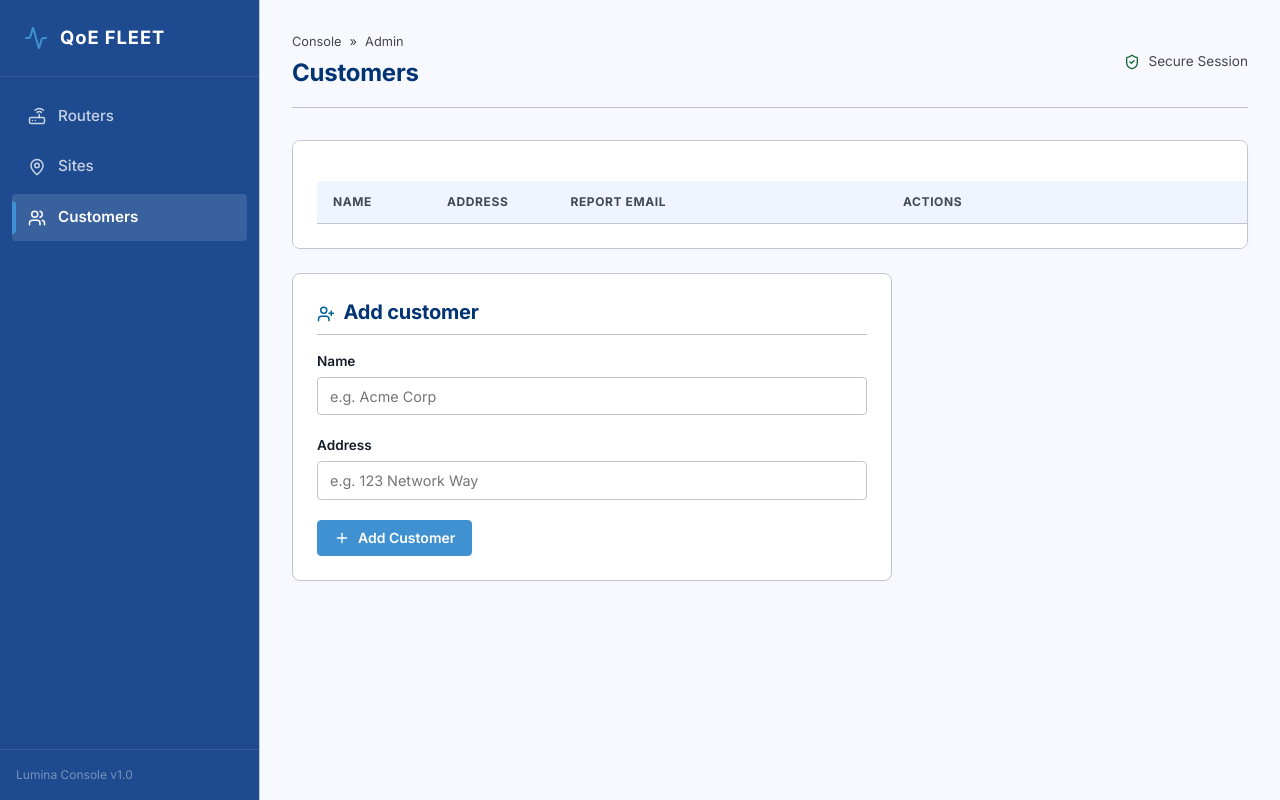
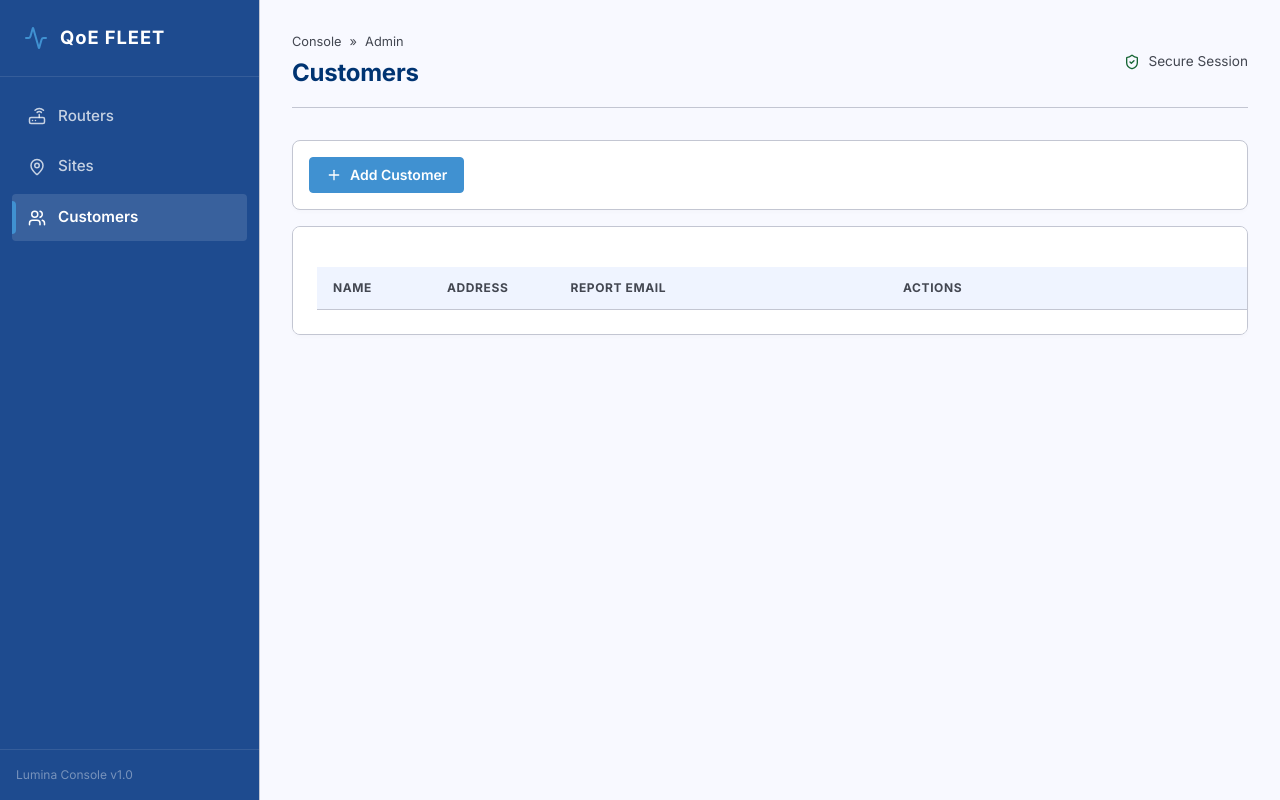
Before and after one commit to agungnugrahaid/qxm, a FastAPI app: page /customers in a window 1280 px wide. Run offline with FastAPI, Linux system fonts and the light colour scheme; data that the repository does not hold is empty; parts of the project's set-up code (start-up, migrations or seed data) failed here and were passed over; some libraries are stand-ins or nearby versions.

Commit message:
Move add customer to a separate page with a top actions bar button

```diff
--- a/admin-ui/main.py
+++ b/admin-ui/main.py
@@ -491,11 +491,24 @@ def list_customers(request: Request):
     return templates.TemplateResponse("customers_list.html", {"request": request, "customers": customers})
 
 
+@app.get("/customers/new")
+def new_customer_form(request: Request):
+    return templates.TemplateResponse("customer_new.html", {"request": request})
+
+
 @app.post("/customers/new")
-def create_customer(name: str = Form(...), address: str = Form("")):
+def create_customer(
+    name: str = Form(...),
+    address: str = Form(""),
+    report_email: str = Form(None)
+):
+    report_email_clean = report_email.strip() if report_email else None
     conn = get_conn()
     cur = conn.cursor()
-    cur.execute("INSERT INTO customers (name, address) VALUES (%s, %s)", (name, address))
+    cur.execute(
+        "INSERT INTO customers (name, address, report_email) VALUES (%s, %s, %s)",
+        (name, address or None, report_email_clean)
+    )
     conn.commit()
     conn.close()
     return RedirectResponse("/customers", status_code=303)
--- a/admin-ui/templates/customers_list.html
+++ b/admin-ui/templates/customers_list.html
@@ -5,10 +5,20 @@
 {% block content %}
   {% if request.query_params.get("error") == "cannot_delete_active" %}
     <div class="info-notification warning" style="margin-bottom: 1.5rem; border-left: 4px solid var(--terracotta); background: #fee2e2; color: var(--terracotta);">
-      <i data-lucide="alert-triangle" style="width:16px; height:16px; display:inline-block; vertical-align:middle; margin-right:0.25rem;"></i>
+      <i data-lucide="alert-triangle" style="width:16px; height:16px; display:inline-block; vertical-align:middle; margin-right:0.25rem; color:var(--terracotta);"></i>
       <strong>Cannot delete customer:</strong> This profile is currently assigned to active routers or sites. Please unassign them first before deleting.
     </div>
   {% endif %}
+
+  <!-- Actions Bar -->
+  <div class="card" style="margin-bottom: 1rem; padding: 1rem; display: flex; flex-wrap: wrap; gap: 0.75rem; align-items: center; justify-content: space-between;">
+    <div>
+      <a class="btn primary" href="/customers/new">
+        <i data-lucide="plus" style="width:16px; height:16px;"></i>
+        Add Customer
+      </a>
+    </div>
+  </div>
 
   <!-- Customers List Card -->
   <div class="card">
@@ -64,26 +74,4 @@
       </tbody>
     </table>
   </div>
-
-  <!-- Add Customer Card -->
-  <div class="card" style="max-width: 600px;">
-    <h2 style="font-size: 1.25rem; border-bottom: 1px solid var(--outline-variant); padding-bottom: 0.5rem; margin-bottom: 1rem;">
-      <i data-lucide="user-plus" style="width:18px; height:18px; display:inline-block; vertical-align:middle; margin-right:0.25rem; color:var(--secondary);"></i>
-      Add customer
-    </h2>
-    <form method="post" action="/customers/new">
-      <div class="field">
-        <label>Name</label>
-        <input name="name" required placeholder="e.g. Acme Corp">
-      </div>
-      <div class="field">
-        <label>Address</label>
-        <input name="address" placeholder="e.g. 123 Network Way">
-      </div>
-      <button class="btn primary" type="submit">
-        <i data-lucide="plus" style="width:16px; height:16px;"></i>
-        Add Customer
-      </button>
-    </form>
-  </div>
 {% endblock %}
```
Also changed, not shown: admin-ui/templates/customer_new.html (added, +46 -0 lines).
